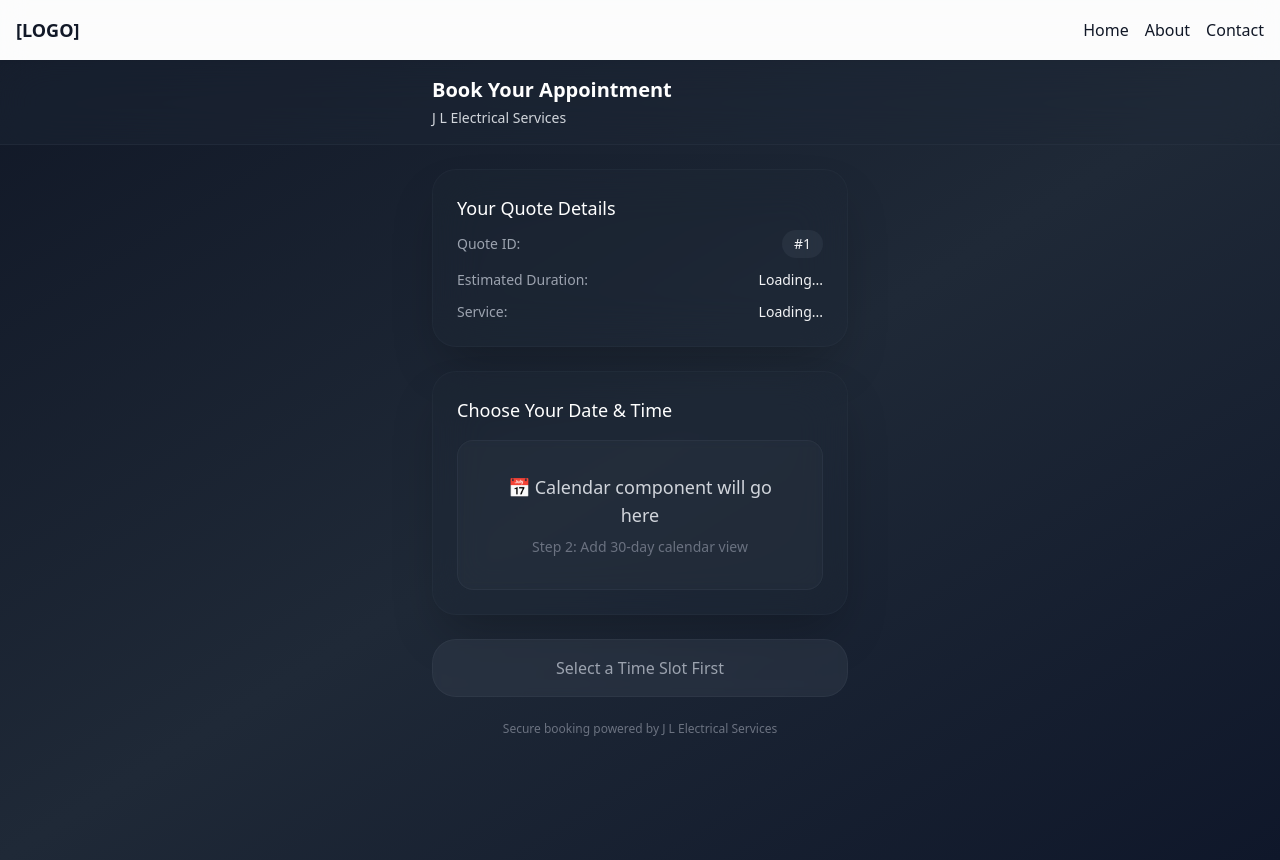
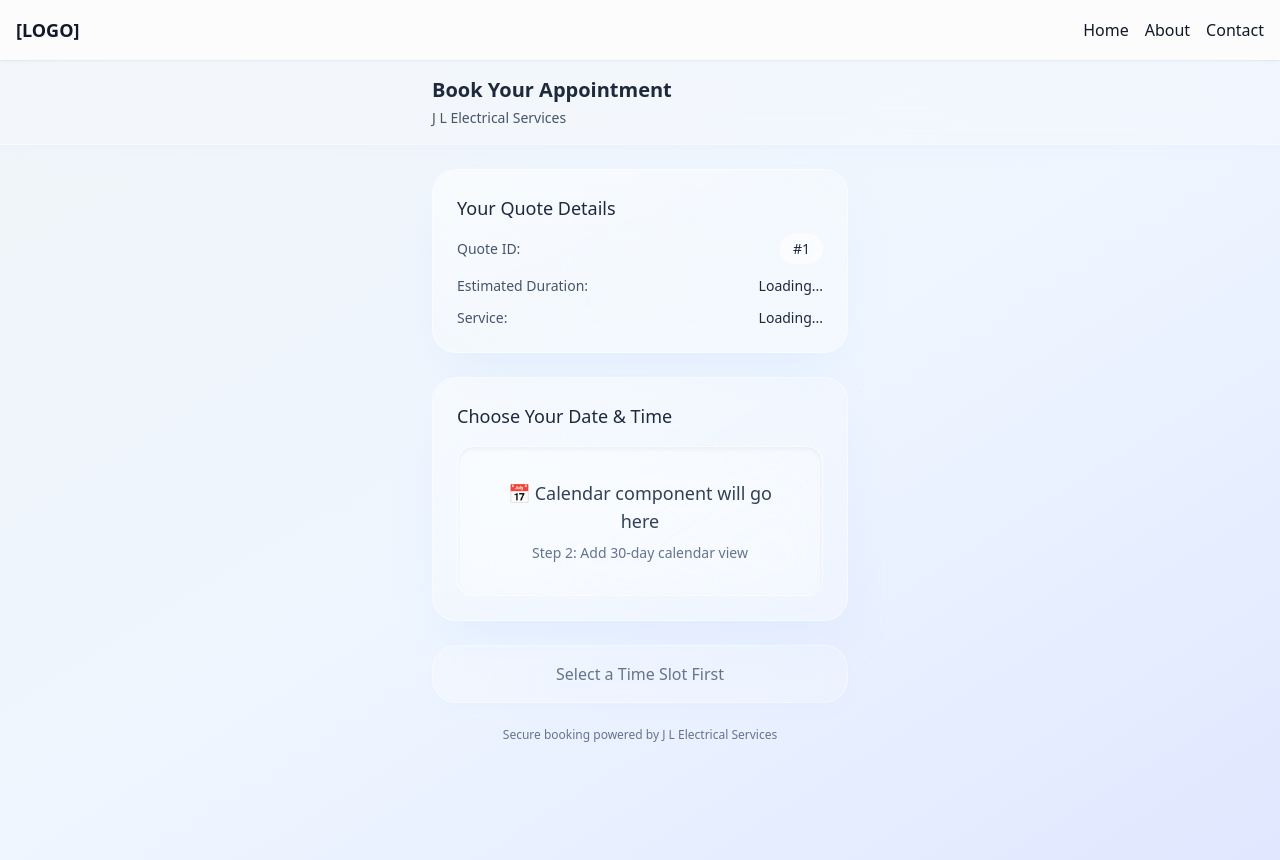
Before and after one commit to Jordl33/jl-booking-app, a Next.js app: page /book/1 in a window 1280 px wide. Built offline with nearby package versions, Linux system fonts and the light colour scheme.

Commit message:
git add . git commit -m "Update booking page with apple liquid glass theme" git push

```diff
--- a/app/book/[quoteId]/page.js
+++ b/app/book/[quoteId]/page.js
@@ -2,14 +2,14 @@ export default function BookingPage({ params }) {
   const { quoteId } = params;
 
   return (
-    <div className="min-h-screen bg-gradient-to-br from-gray-900 via-gray-800 to-slate-900">
+    <div className="min-h-screen bg-gradient-to-br from-slate-100 via-blue-50 to-indigo-100">
       {/* Header */}
-      <div className="bg-gray-800/40 backdrop-blur-xl border-b border-gray-700/30 sticky top-0 z-10">
+      <div className="bg-white/20 backdrop-blur-2xl border-b border-white/40 sticky top-0 z-10 shadow-lg shadow-blue-100/20">
         <div className="max-w-md mx-auto px-4 py-4">
-          <h1 className="text-xl font-semibold text-white">
+          <h1 className="text-xl font-semibold text-slate-800">
             Book Your Appointment
           </h1>
-          <p className="text-sm text-gray-300 mt-1">
+          <p className="text-sm text-slate-600 mt-1">
             J L Electrical Services
           </p>
         </div>
@@ -19,51 +19,60 @@ export default function BookingPage({ params }) {
       <div className="max-w-md mx-auto px-4 py-6">
 
         {/* Quote Info Card */}
-        <div className="bg-gray-800/30 backdrop-blur-xl rounded-3xl p-6 mb-6 border border-gray-700/20 shadow-2xl">
-          <h2 className="text-lg font-medium text-white mb-2">
+        <div className="bg-white/30 backdrop-blur-3xl rounded-3xl p-6 mb-6 border border-white/50 shadow-2xl shadow-blue-200/30 relative overflow-hidden">
+          {/* Glass reflection effect */}
+          <div className="absolute inset-0 bg-gradient-to-br from-white/40 via-transparent to-transparent rounded-3xl"></div>
+          <div className="relative z-10">
+            <h2 className="text-lg font-medium text-slate-800 mb-3">
               Your Quote Details
             </h2>
             <div className="space-y-3 text-sm">
               <div className="flex justify-between items-center">
-              <span className="text-gray-400">Quote ID:</span>
-              <span className="font-medium text-gray-100 bg-gray-700/40 px-3 py-1 rounded-full">#{quoteId}</span>
+                <span className="text-slate-600">Quote ID:</span>
+                <span className="font-medium text-slate-800 bg-white/40 backdrop-blur-sm px-3 py-1 rounded-full border border-white/30">#{quoteId}</span>
               </div>
               <div className="flex justify-between">
-              <span className="text-gray-400">Estimated Duration:</span>
-              <span className="font-medium text-gray-100">Loading...</span>
+                <span className="text-slate-600">Estimated Duration:</span>
+                <span className="font-medium text-slate-800">Loading...</span>
               </div>
               <div className="flex justify-between">
-              <span className="text-gray-400">Service:</span>
-              <span className="font-medium text-gray-100">Loading...</span>
+                <span className="text-slate-600">Service:</span>
+                <span className="font-medium text-slate-800">Loading...</span>
+              </div>
             </div>
           </div>
         </div>
 
         {/* Calendar Placeholder */}
-        <div className="bg-gray-800/30 backdrop-blur-xl rounded-3xl p-6 mb-6 border border-gray-700/20 shadow-2xl">
-          <h3 className="text-lg font-medium text-white mb-4">
+        <div className="bg-white/25 backdrop-blur-3xl rounded-3xl p-6 mb-6 border border-white/50 shadow-2xl shadow-blue-200/30 relative overflow-hidden">
+          {/* Glass reflection effect */}
+          <div className="absolute inset-0 bg-gradient-to-br from-white/30 via-transparent to-blue-50/20 rounded-3xl"></div>
+          <div className="relative z-10">
+            <h3 className="text-lg font-medium text-slate-800 mb-4">
               Choose Your Date & Time
             </h3>
-          <div className="bg-gray-700/20 backdrop-blur-sm rounded-2xl p-8 text-center border border-gray-600/20">
-            <p className="text-gray-300 text-lg">
+            <div className="bg-white/20 backdrop-blur-xl rounded-2xl p-8 text-center border border-white/40 shadow-inner">
+              <p className="text-slate-700 text-lg">
                 📅 Calendar component will go here
               </p>
-            <p className="text-sm text-gray-500 mt-2">
+              <p className="text-sm text-slate-500 mt-2">
                 Step 2: Add 30-day calendar view
               </p>
+            </div>
           </div>
         </div>
 
         {/* Confirm Button (disabled for now) */}
         <button
           disabled
-          className="w-full bg-gray-700/40 backdrop-blur-sm text-gray-400 font-medium py-4 rounded-3xl cursor-not-allowed border border-gray-600/20 transition-all duration-200"
+          className="w-full bg-white/20 backdrop-blur-xl text-slate-500 font-medium py-4 rounded-3xl cursor-not-allowed border border-white/40 transition-all duration-300 shadow-lg shadow-blue-100/20 relative overflow-hidden group"
         >
-          Select a Time Slot First
+          <div className="absolute inset-0 bg-gradient-to-r from-white/10 via-transparent to-transparent rounded-3xl"></div>
+          <span className="relative z-10">Select a Time Slot First</span>
         </button>
 
         {/* Footer */}
-        <div className="text-center mt-6 text-xs text-gray-500">
+        <div className="text-center mt-6 text-xs text-slate-500">
           <p>Secure booking powered by J L Electrical Services</p>
         </div>
       </div>
```
Lines whose indentation alone changed are shown as unchanged.
